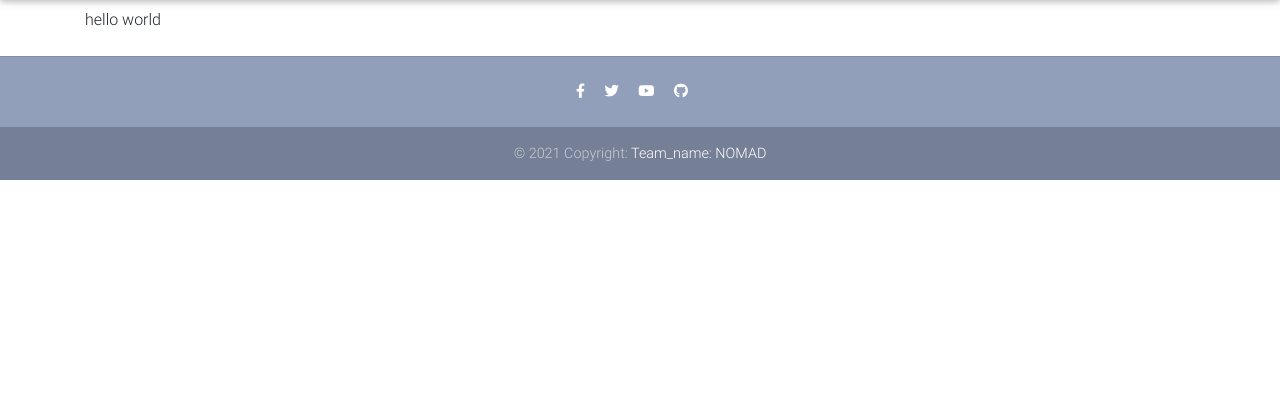
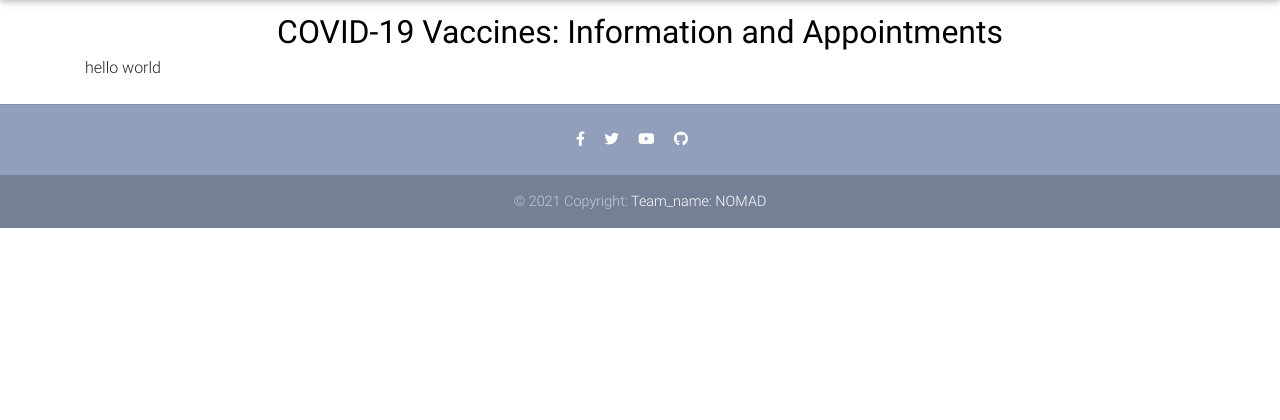
Before and after one commit to xingq1998/CIS422_group4_project1, a Django app: page / in a window 1280 px wide. Shown: the part 64-484 px from the top of the page. Run offline with Django 3.2, Linux system fonts and the light colour scheme; some libraries are stand-ins or nearby versions.

Commit message:
Beautify the title of home page
Beautify the title of home page

```diff
--- a/templates/home.html
+++ b/templates/home.html
@@ -2,8 +2,19 @@
 
 {% block content %}
     <main>
+        <head>
+            <div class="Header" >
+                <strong class="black-text">COVID-19 Vaccines: Information and Appointments</strong>
+                <style>
+                    .Header{font-size: 200%}
+                    .Header {
+                        text-align: center;
+                    }
+                </style>
+            </div>
+        </head>
+
         <div class="container">
-
             <p>hello world</p>
             {{ print }}
             {{ test }}
```
